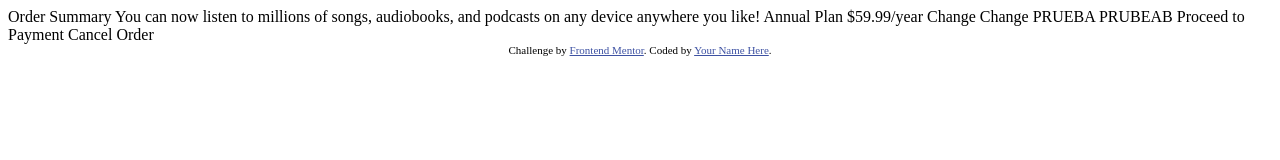
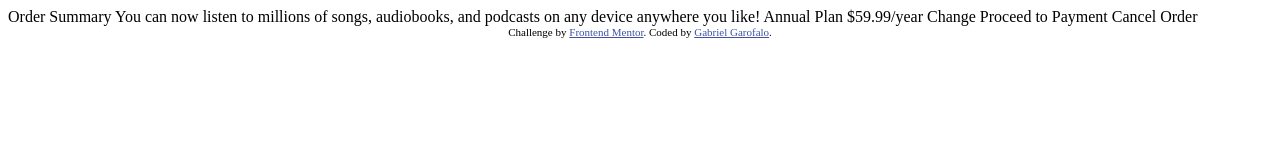
Before and after one commit to xweret/Order-Summary-Component, a plain HTML site: page order-summary-component-main/index.html in a window 1280 px wide. Drawn offline with Linux system fonts and the light colour scheme.

Commit message:
Ahora si

```diff
--- a/order-summary-component-main/index.html
+++ b/order-summary-component-main/index.html
@@ -20,19 +20,15 @@
 
   You can now listen to millions of songs, audiobooks, and podcasts on any
   device anywhere you like!
-
   Annual Plan
   $59.99/year
-
   Change
- Change
- PRUEBA PRUBEAB
   Proceed to Payment
   Cancel Order
 
   <div class="attribution">
     Challenge by <a href="https://www.frontendmentor.io?ref=challenge" target="_blank">Frontend Mentor</a>.
-    Coded by <a href="#">Your Name Here</a>.
+    Coded by <a href="https://github.com/xweret">Gabriel Garofalo</a>.
   </div>
 </body>
 </html>
```
